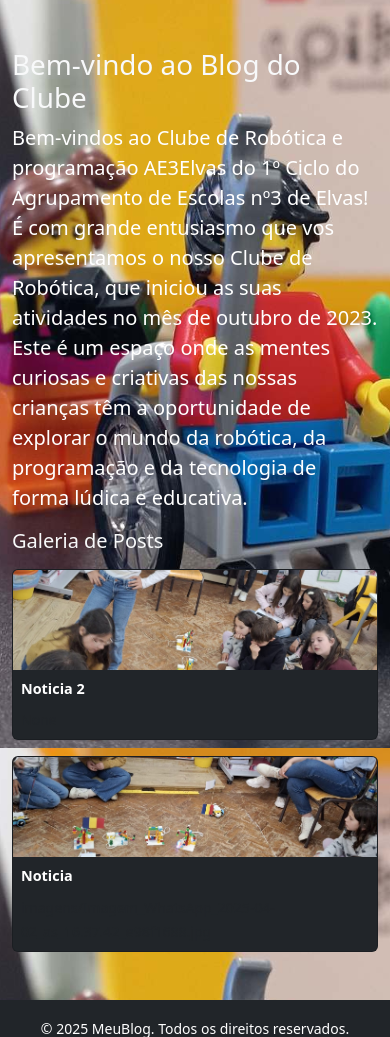
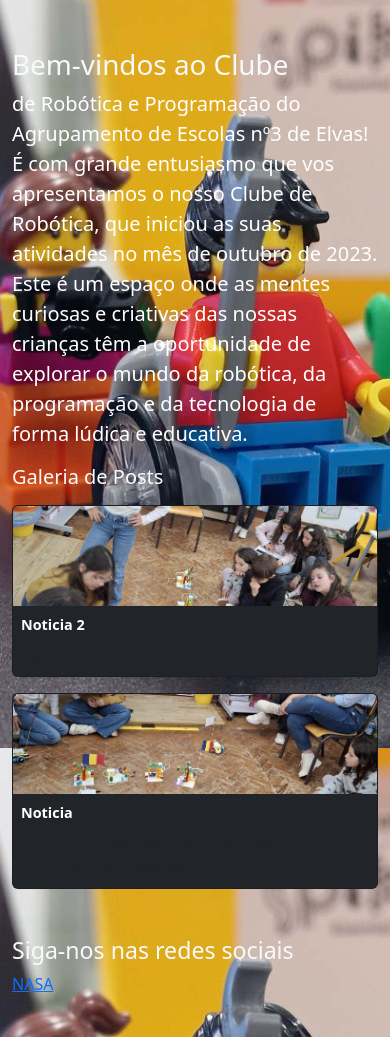
Before and after one commit to BrunoMont2023/meublog, a Flask app: page / in a window 390 px wide. Shown: the part 96-1133 px from the top of the page. Run offline with Flask 3, Linux system fonts and the light colour scheme; data comes from the database, SQL or seed files in the repository; grey boxes are pictures that could not be loaded.

Commit message:
atualização

```diff
--- a/templates/index.html
+++ b/templates/index.html
@@ -4,10 +4,9 @@
 <div class="row">
     <!-- Conteúdo principal -->
     <div class="col-md-8">
-        <h1 class="text-light">Bem-vindo ao Blog do Clube</h1>
+        <h1 class="text-light">Bem-vindos ao Clube</h1>
         <p class="lead text-white">
-            Bem-vindos ao Clube de Robótica e programação AE3Elvas do 1º Ciclo do Agrupamento de Escolas nº3 de Elvas!
-            É com grande entusiasmo que vos apresentamos o nosso Clube de Robótica, que iniciou as suas atividades no mês de outubro de 2023.
+            de Robótica e Programação do Agrupamento de Escolas nº3 de Elvas! É com grande entusiasmo que vos apresentamos o nosso Clube de Robótica, que iniciou as suas atividades no mês de outubro de 2023.
             Este é um espaço onde as mentes curiosas e criativas das nossas crianças têm a oportunidade de explorar o mundo da robótica, da programação e da tecnologia de forma lúdica e educativa.
         </p>
     </div>
@@ -36,4 +35,36 @@
         </div>
     </div>
 </div>
+<div class="col-md-12 mt-5">
+    <h3 class="text-light">Siga-nos nas redes sociais</h3>
+    <div class="row">
+        <!-- Facebook -->
+        <div class="col-md-6 mb-4">
+            <div class="fb-page"
+                 data-href="https://www.facebook.com/NASA/"
+                 data-tabs="timeline"
+                 data-width="100%"
+                 data-height="500"
+                 data-small-header="false"
+                 data-adapt-container-width="true"
+                 data-hide-cover="false"
+                 data-show-facepile="true">
+                <blockquote cite="https://www.facebook.com/NASA/" class="fb-xfbml-parse-ignore">
+                    <a href="https://www.facebook.com/NASA/">NASA</a>
+                </blockquote>
+            </div>
+        </div>
+
+        <!-- Instagram -->
+        <div class="col-md-6 mb-4">
+            <iframe src="https://snapwidget.com/embed/123abc"
+                    class="snapwidget-widget"
+                    allowtransparency="true"
+                    frameborder="0"
+                    scrolling="no"
+                    style="border:none; overflow:hidden; width:100%; height:500px"></iframe>
+        </div>
+    </div>
+</div>
+
 {% endblock %}
```
